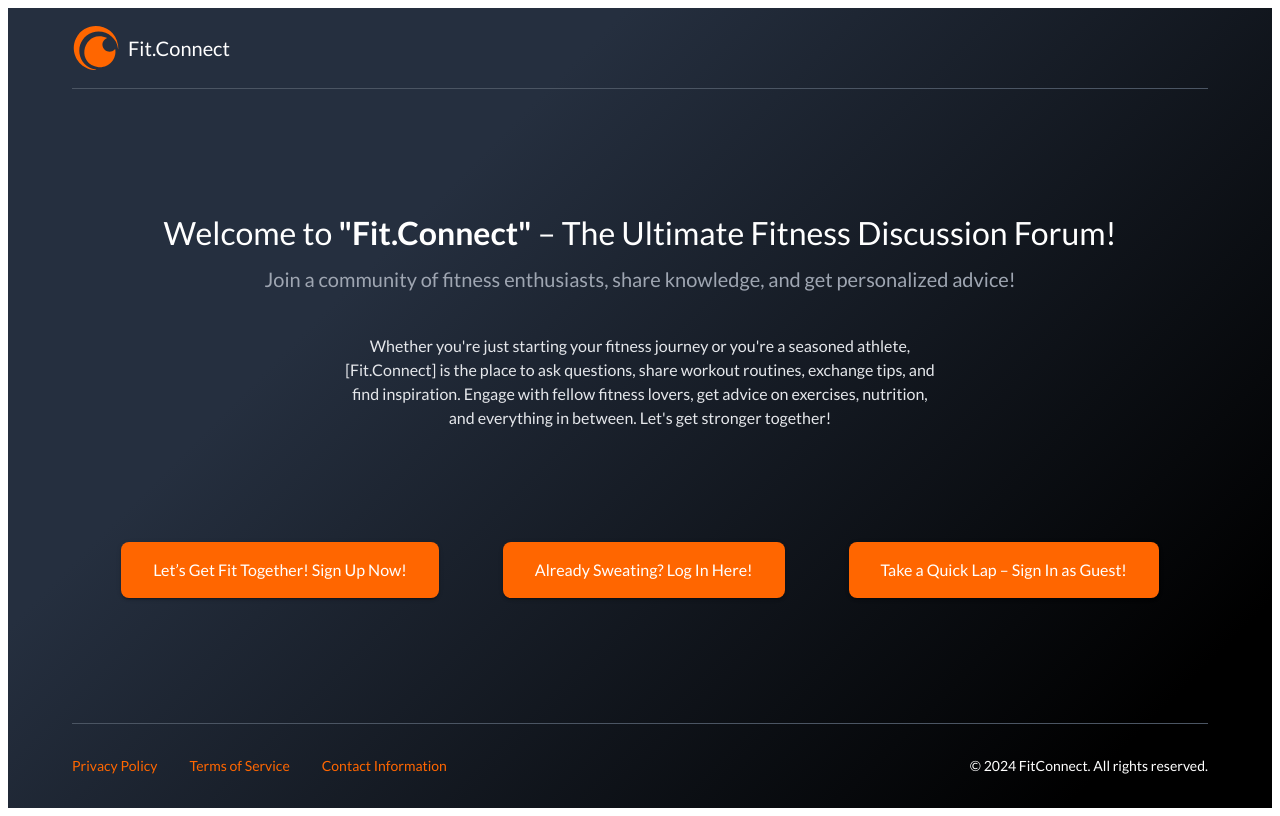
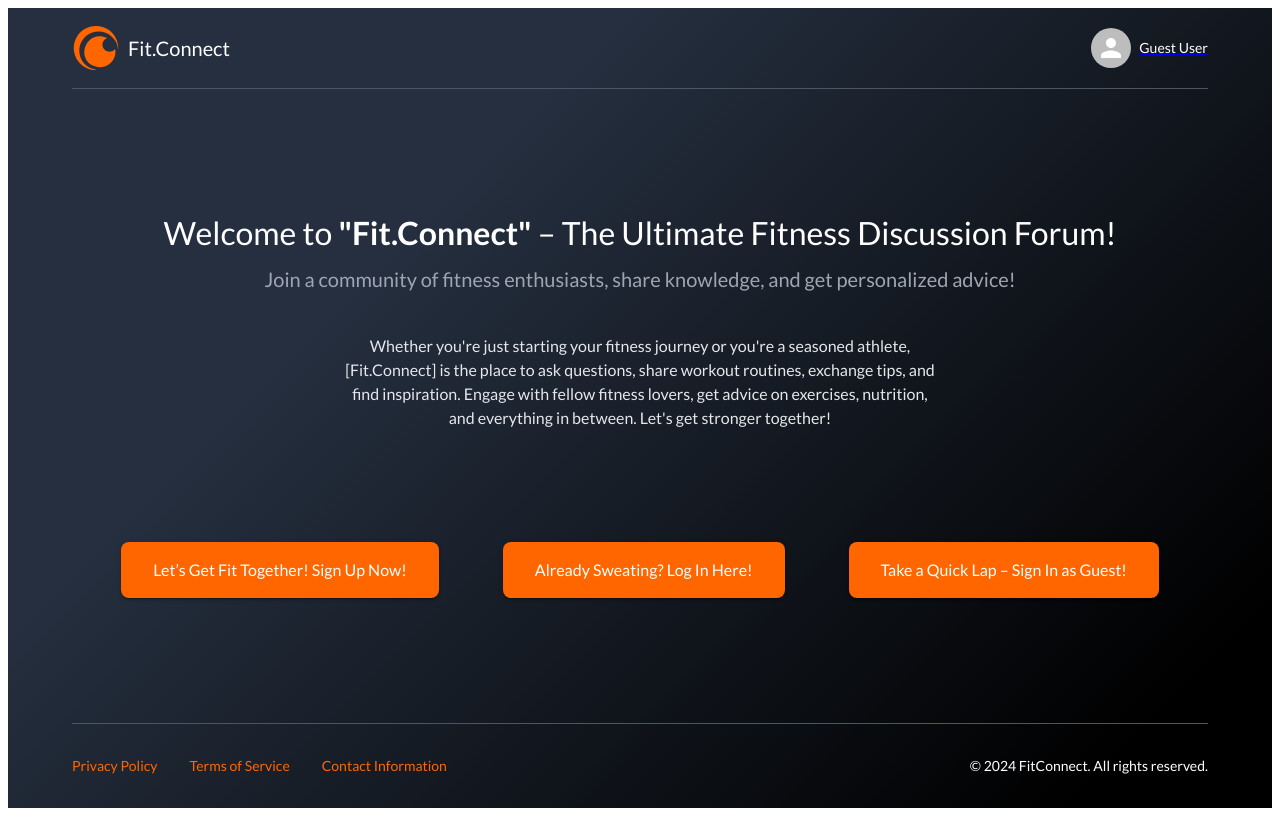
Before and after one commit to aybehl/Discussion-Forum-Frontend, a React (Vite) app: page / in a window 1280 px wide. Built offline with nearby package versions, Linux system fonts and the light colour scheme; no server answers.

Commit message:
Added conditional User account on Header

```diff
--- a/src/api/user.js
+++ b/src/api/user.js
@@ -1,3 +1,5 @@
+import axiosInstance from './axiosInstance';
+
 const apiUrl = import.meta.env.VITE_APP_BACKEND_BASE_URL;
 
 export const editUserProfile = async (userId, userData) => {
@@ -28,3 +30,13 @@ export const editUserProfile = async (userId, userData) => {
 
   return await response.json();
 };
+
+export const getUserProfile = async (userId) => {
+  try {
+    const response = await axiosInstance.get(`/api/users/${userId}/profile`);
+    return response.data;
+  } catch (error) {
+    console.error("Error occurred when calling /api/users/{userId}/profile:", error);
+    throw error;
+  }
+};
--- a/src/components/Header.jsx
+++ b/src/components/Header.jsx
@@ -1,21 +1,101 @@
-import { Box, Typography } from '@mui/material';
+import { Box, Typography, Avatar } from "@mui/material";
+import { useUser } from "../contexts/UserProvider";
+import { Link } from "react-router-dom";
 
-const Header = () => (
+const Header = () => {
+  const { user } = useUser();
+  const isGuest = !user || !user.userName;
+
+  const avatarContent = isGuest
+    ? "G"
+    : user.profilePicture
+    ? { src: user.profilePicture }
+    : { children: user.userName?.charAt(0) };
+
+  console.log("isGuest - ", isGuest);
+  console.log("avatarContent - ", avatarContent);
+  return (
     <Box
       sx={{
-      display: 'flex',
-      alignItems: 'center',
+        display: "flex",
+        alignItems: "center",
+        justifyContent: "space-between",
         py: 2,
         mx: 8,
-      borderBottom: '1px solid',
-      borderColor: 'gray.darker',
+        borderBottom: "1px solid",
+        borderColor: "gray.darker",
       }}
     >
-    <img src="/logo.svg" alt="Fit.Connect Logo" style={{ marginRight: 8 }} />
+      <Box
+        sx={{
+          display: "flex",
+          alignItems: "center",
+        }}
+      >
+        <img
+          src="/logo.svg"
+          alt="Fit.Connect Logo"
+          style={{ marginRight: 8 }}
+        />
         <Typography variant="h6" component="span">
           Fit.Connect
         </Typography>
       </Box>
+      <Box
+        sx={{
+          display: "flex",
+          alignItems: "center",
+          gap: "1rem",
+        }}
+      >
+        <Link
+          href={isGuest ? "#" : "/profile"}
+          underline="none"
+          sx={{
+            color: "common.white", // Inherit color from parent, so it doesn’t look like a link
+            cursor: "pointer",
+            textDecoration: "none", // Ensures no underline or link styling
+            "&:hover": {
+              color: "primary.main",
+              textDecoration: "none", // Remove underline on hover
+            },
+            "&:active": {
+              color: "inherit", // Prevent color change on click
+              textDecoration: "none",
+            },
+            "&:focus": {
+              color: "inherit", // Prevent color change on focus
+              outline: "none", // Remove focus outline if any
+              textDecoration: "none",
+            },
+            "&:visited": {
+              color: "inherit", // Prevent color change on visited
+              textDecoration: "none",
+            },
+          }}
+        >
+          <Box
+            sx={{
+              display: "flex",
+              alignItems: "center",
+              gap: "0.5rem",
+            }}
+          >
+            <Avatar {...avatarContent} alt="User Avatar" />
+            <Typography
+              variant="body2"
+              sx={{
+                color: "common.white",
+                textDecoration: "none",
+              }}
+            >
+              {isGuest ? "Guest User" : user.userName}
+            </Typography>
+          </Box>
+        </Link>
+      </Box>
+    </Box>
   );
+};
 
 export default Header;
--- /dev/null
+++ b/src/contexts/UserProvider.jsx
@@ -0,0 +1,48 @@
+// src/contexts/UserContext.js
+import React, { createContext, useContext, useEffect, useState } from "react";
+import axios from "axios";
+import { getUserProfile } from "../api/user";
+
+const UserContext = createContext();
+
+export const useUser = () => useContext(UserContext);
+
+export const UserProvider = ({ children }) => {
+  const [user, setUser] = useState(null);
+  const [isAuthenticated, setIsAuthenticated] = useState(!!sessionStorage.getItem("jwtToken"));
+
+  useEffect(() => {
+    const fetchUserProfile = async () => {
+      if (isAuthenticated) {
+        try {
+          const userId = sessionStorage.getItem("userId");
+          const response = await getUserProfile(userId);
+          setUser(response);
+        } catch (error) {
+          console.error("Error fetching user profile:", error);
+          setUser(null);
+          setIsAuthenticated(false); // Log out user on error (e.g., token expired)
+        }
+      }
+    };
+
+    fetchUserProfile();
+  }, [isAuthenticated]); // Refetch user profile if authentication state changes
+
+  const login = (token) => {
+    sessionStorage.setItem("jwtToken", token);
+    setIsAuthenticated(true);
+  };
+
+  const logout = () => {
+    sessionStorage.removeItem("jwtToken");
+    setUser(null);
+    setIsAuthenticated(false);
+  };
+
+  return (
+    <UserContext.Provider value={{ user, login, logout }}>
+      {children}
+    </UserContext.Provider>
+  );
+};
--- a/src/pages/HomePage/HomePage.jsx
+++ b/src/pages/HomePage/HomePage.jsx
@@ -1,5 +1,22 @@
+import Header from "../../components/Header";
+import { Box } from '@mui/material';
+import { useTheme } from '@emotion/react';
+
 const HomePage = () => {
-  return (<>Home Page</>);
+
+  const theme = useTheme();
+  return (
+    <Box sx={{
+      display: 'flex',
+      flexDirection: 'column',
+      minHeight: '100vh',
+      //backgroundColor: 'secondary.main',
+      background: `linear-gradient(135deg, ${theme.palette.gray.darkest} 30%, ${theme.palette.common.black} 90%)`,
+      color: 'common.white',
+      }}>
+      <Header/>
+    </Box>
+  );
 };
 
 export default HomePage;
--- a/src/pages/LoginOrSignupPage/LoginPage.jsx
+++ b/src/pages/LoginOrSignupPage/LoginPage.jsx
@@ -6,21 +6,22 @@ import LoginSignUpLink from "./components/LoginSignUpLink";
 import DividerWithText from "./components/DividerWithText";
 import GoogleButton from "./components/GoogleButton";
 import { useNavigate } from "react-router-dom";
-import { login } from "../../api/auth";
 import { useState } from "react";
 import ErrorMessage from "./components/ErrorMessage";
+import { useUser } from "../../contexts/UserProvider";
 
 const LoginPage = () => {
   const navigate = useNavigate();
   const [errorMessage, setErrorMessage] = useState("");
+  const { login } = useUser();
 
   const handleLogin = async (userData) => {
     try {
       const response = await login(userData);
-      console.log("Login successful:", response);
 
       if(response.status === 'SUCCESS' && response.statusCode === 200){
-        sessionStorage.setItem('jwtToken', response.data.token);
+        login(response.data.token);
+        //sessionStorage.setItem('jwtToken', response.data.token);
         sessionStorage.setItem('userId', response.data.userId);
         sessionStorage.setItem('emailId', userData.email);
         navigate('/home');
--- a/src/pages/ProfileSetupPage/ProfileSetupPage.jsx
+++ b/src/pages/ProfileSetupPage/ProfileSetupPage.jsx
@@ -9,10 +9,12 @@ import { editUserProfile } from "../../api/user";
 import CustomButton from "../../components/CustomButton";
 import { useTheme } from "@emotion/react";
 import { useNavigate } from "react-router-dom";
+import { useUser } from "../../contexts/UserProvider";
 
 const ProfileSetupPage = () => {
   const theme = useTheme();
   const navigate = useNavigate();
+  const { login } = useUser();
 
   const [profileData, setProfileData] = useState({
     firstName: "",
@@ -36,6 +38,7 @@ const ProfileSetupPage = () => {
       const response = await editUserProfile(userId, profileData);
 
       if (response.status === "SUCCESS" && response.statusCode === 200) {
+        login(sessionStorage.getItem("jwtToken"));
         navigate("/home");
       } else if (response.status === "ERROR") {
         setErrorMessage(response.message);
```
Also changed, not shown: src/App.jsx (+10 -7 lines). Lines whose indentation alone changed are shown as unchanged.
